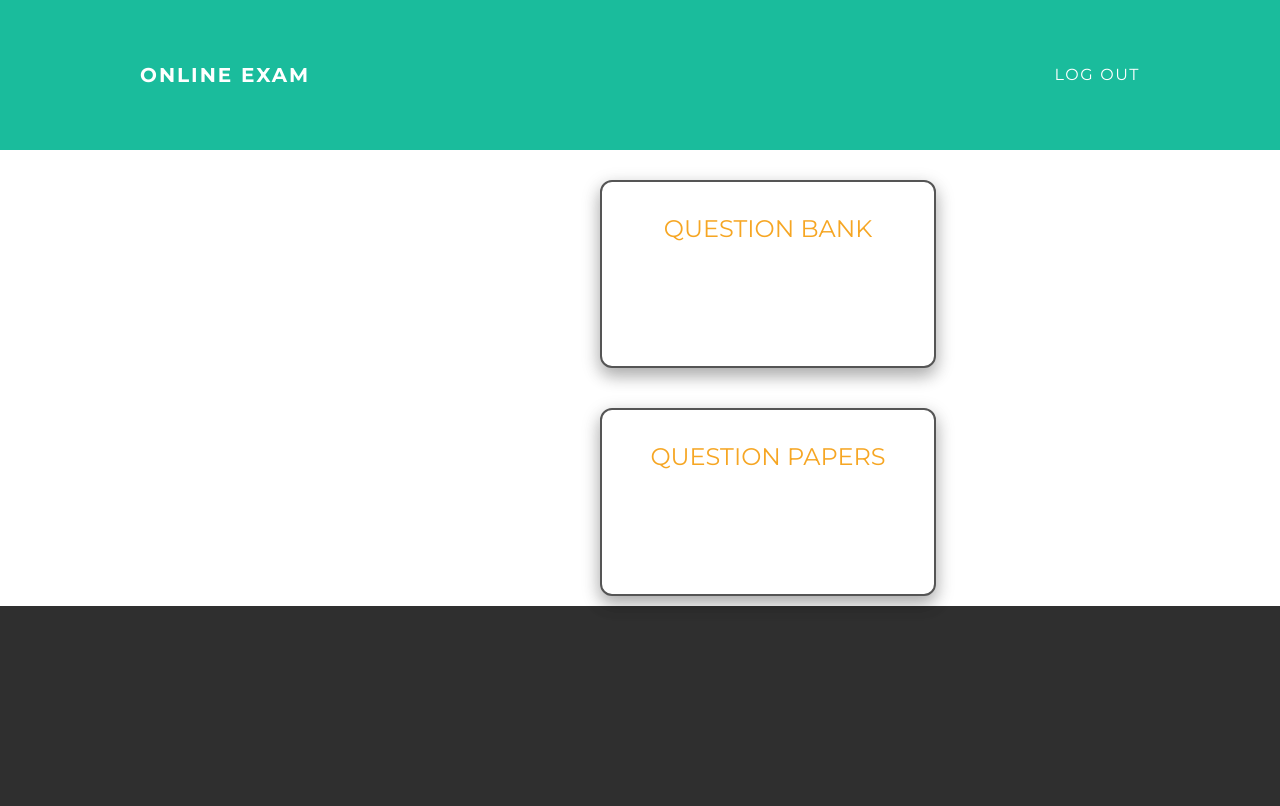
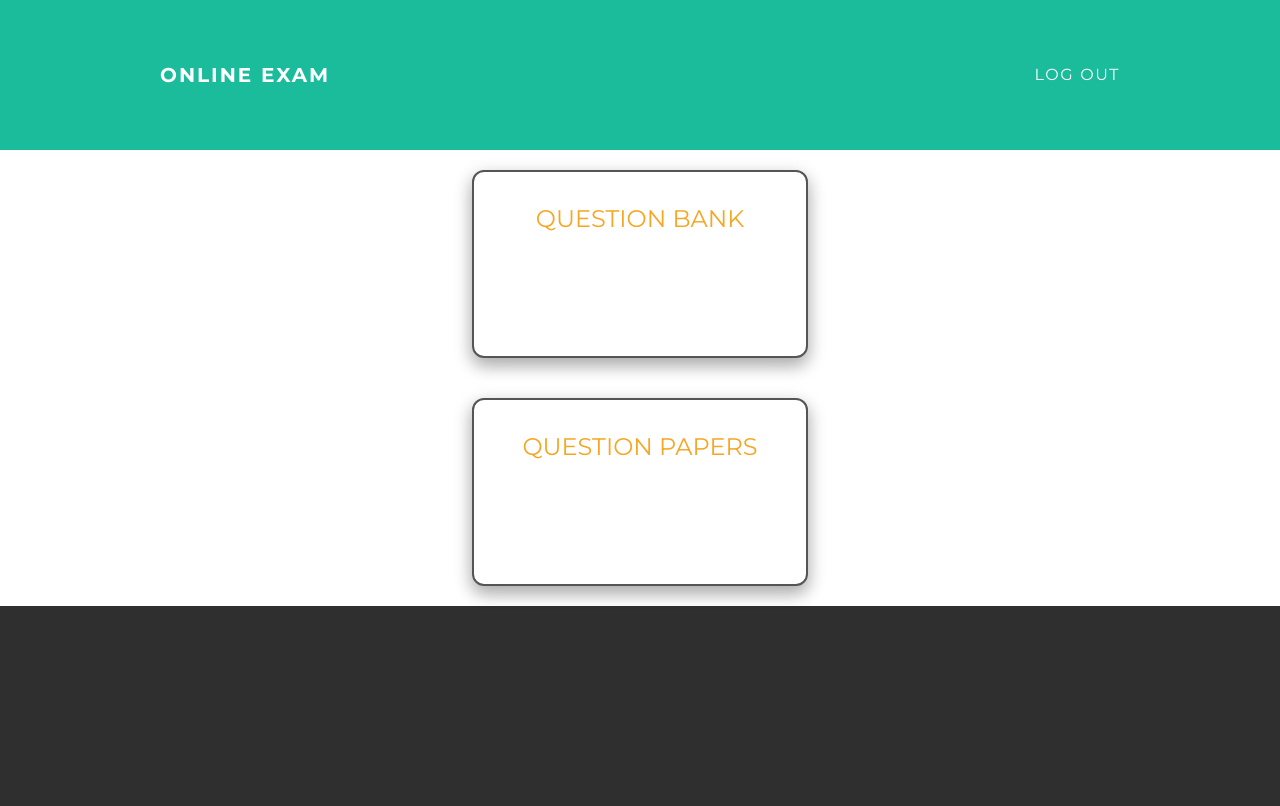
Before and after one commit to kelvin-09/Online-Exam-Software, a Flask app: page / in a window 1280 px wide. Run offline with Flask 2, Linux system fonts and the light colour scheme.

Commit message:
fourth commit

```diff
--- a/static/css/homepagestyle.css
+++ b/static/css/homepagestyle.css
@@ -28,7 +28,7 @@ body{
 #header-title {
     display: block;
     float: left;
-
+    margin-left: 20px;
     font-size: 20px;
     font-weight: bold;
 }
@@ -37,6 +37,7 @@ body{
     display: block;
     float: right;
     margin-top: 0px;
+    margin-right: 20px;
 }
 
 #header-nav li{
@@ -53,6 +54,7 @@ body{
     background-color: #2f2f2f;
     padding: 50px 0;
     height: 100px;
+    margin-bottom: 0;
 }
 
 .column {
@@ -98,13 +100,14 @@ p {
     box-shadow: 0 8px 16px 0 rgba(0,0,0,0.2), 0 6px 20px 0 rgba(0,0,0,0.19);
   }
 .bank-container, .paper-container{
-    position: relative;
-    top: 10px;
-    left: 550px;
+
+
+
 }
 
 #content{
     width: max-content;
+    margin: auto;
 }
 
 .bank-button:hover{
```
Also changed, not shown: questionBank.db.
